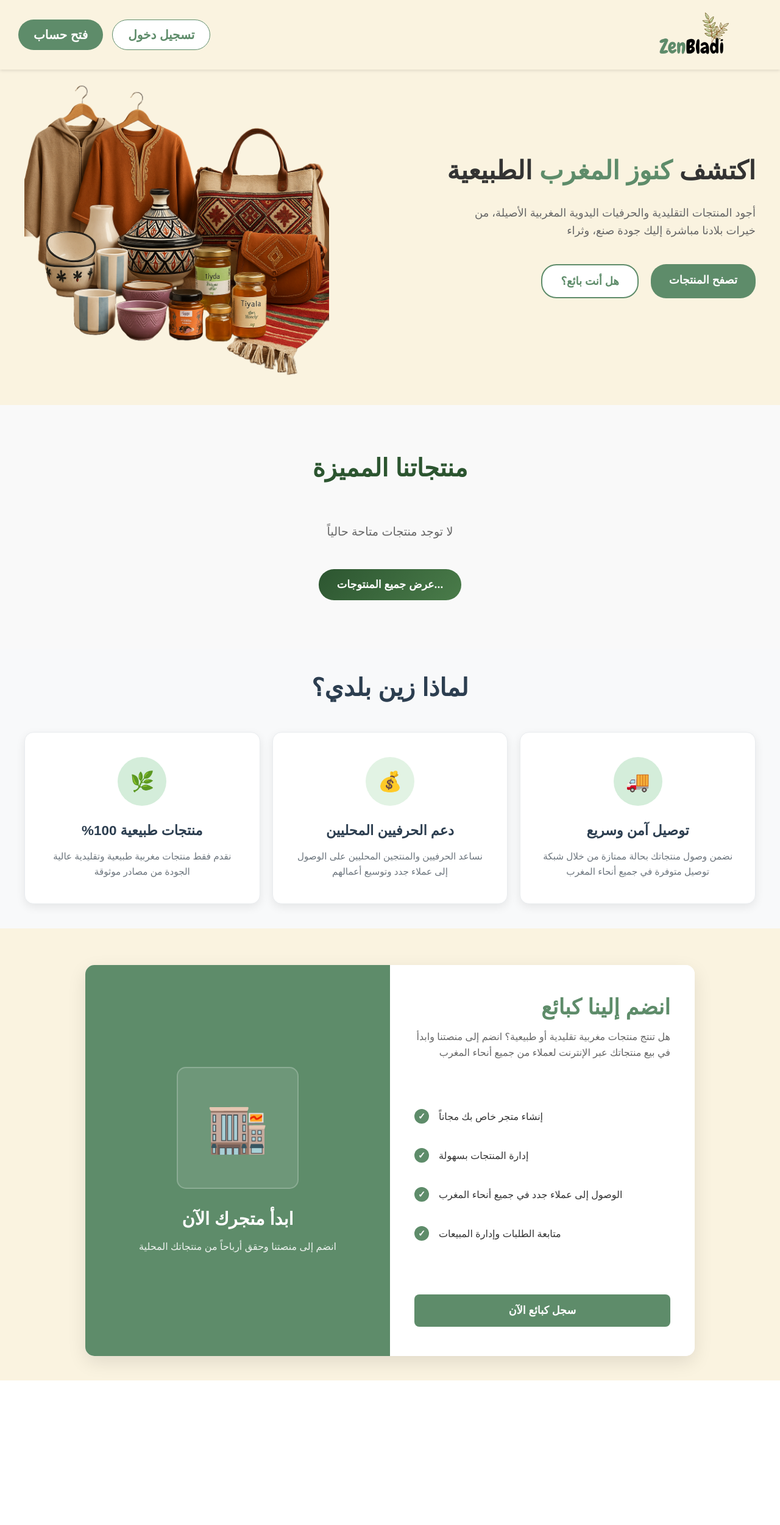
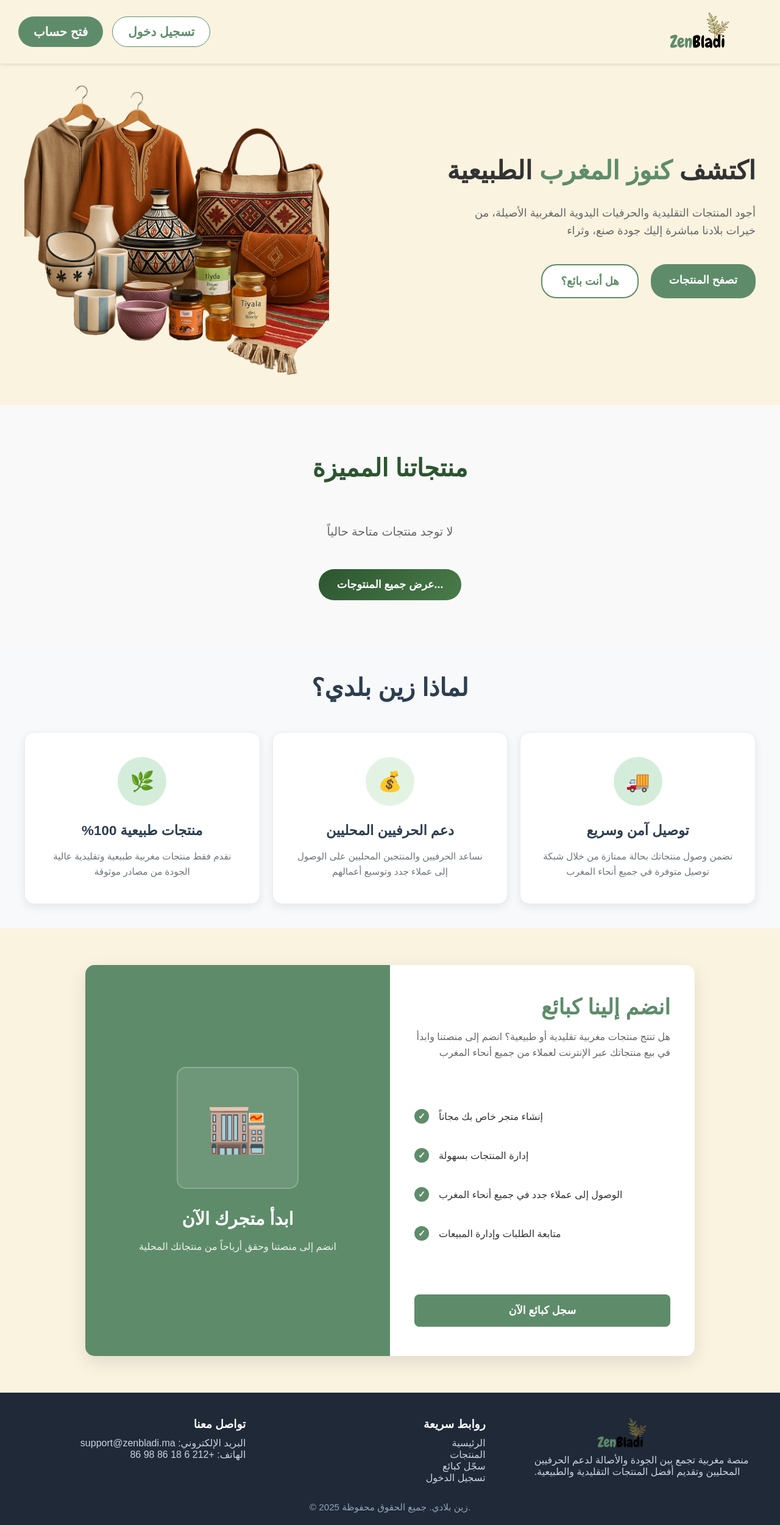
Before and after one commit to ayoub21dev/ZenBladi-V2, a PHP site: page / in a window 1280 px wide. Shown: the whole page at 61% size. Before the commit the page ends 2263 px from the top, so only its background shows below. Run offline with PHP 8.4, Linux system fonts and the light colour scheme; data that the repository does not hold is empty.

Commit message:
feat(footer): add footer section with styling and links for improved navigation

```diff
--- a/Includes/header.php
+++ b/Includes/header.php
@@ -1,6 +1,6 @@
 <!-- header.php -->
 <header class="header" dir="rtl">
- <a href="../frontEnd/index.php"><img src="../Includes/logo.png" alt="ZenBladi Logo" class="logo" style="height:70px; margin-right:50px;"  m/></a>
+ <a href="../frontEnd/index.php"><img src="../Includes/logo.png" alt="ZenBladi Logo" class="logo" style="height:60px; margin-right:50px;"  m/></a>
 
   <div class="nav-buttons">
     <button class="btn btn-outline" id="header-login-btn">تسجيل دخول</button>
@@ -8,5 +8,3 @@
   </div>
 
 </header>
-<!-- You might want to include the script at the end of your main HTML body for better performance -->
-<!-- or ensure it's loaded after the DOM is ready if placed in the head -->
--- /dev/null
+++ b/footer.css
@@ -0,0 +1,70 @@
+/* ========== Footer Styles ========== */
+.footer {
+    background: #1f2937;
+    color: #fff;
+    padding: 40px 0 20px 0;
+    text-align: center;
+    margin-top: 60px;
+    border-top: 1px solid #222c3a;
+}
+.footer .footer-content {
+    max-width: 1200px;
+    margin: auto;
+    display: flex;
+    flex-wrap: wrap;
+    justify-content: space-between;
+    align-items: flex-start;
+    gap: 30px;
+    direction: rtl;
+}
+.footer .footer-content > div {
+    flex: 1 1 0;
+    min-width: 180px;
+    text-align: right;
+}
+.footer .footer-content > div:first-child {
+    text-align: left;
+    align-items: flex-end;
+    display: flex;
+    flex-direction: column;
+    margin-left: 50px;
+}
+
+.footer-logo {
+    height: 50px;
+    margin-bottom: 10px;
+    margin-left: 100px;
+}
+.footer h2 {
+    font-family: 'Almarai', sans-serif;
+    font-size: 1.5rem;
+    margin-bottom: 10px;
+    color: #fff;
+}
+.footer p,
+.footer li,
+.footer a {
+    font-size: 1rem;
+    color: #cbd5e1;
+}
+.footer a {
+    text-decoration: none;
+    transition: color 0.2s;
+}
+.footer a:hover {
+    color: #5E8C6A;
+}
+.footer h3 {
+    margin-bottom: 10px;
+    color: #fff;
+}
+.footer ul {
+    list-style: none;
+    padding: 0;
+    margin: 0;
+}
+.footer-bottom {
+    margin-top: 30px;
+    color: #94a3b8;
+    font-size: 0.95rem;
+}
--- a/frontEnd/Admin/admin.php
+++ b/frontEnd/Admin/admin.php
@@ -411,7 +411,7 @@ try {
         <!-- Sidebar -->
         <div class="sidebar">
             <div class="sidebar-header">
-                <h2>زين بلدي</h2>
+                <img src="../../Includes/logo.png" alt="ZenBladi Logo" style="height:60px; display:block; margin:auto;">
                 <p>لوحة تحكم الإدارة</p>
             </div>
             <ul class="sidebar-menu">
--- a/frontEnd/index.php
+++ b/frontEnd/index.php
@@ -5,7 +5,7 @@ error_reporting(E_ALL);
 require_once '../BackEnd/db.php';
 ?>
  <?php
-// استخراج 6 منتجات فقط مع معلومات التصنيف
+// Max 6
 $sql = "SELECT p.id, p.name, p.description, p.price, p.image, c.name as category_name
 FROM product p
 JOIN category c ON p.category_id = c.id
@@ -31,6 +31,7 @@ try {
     <link rel="stylesheet" href="assest/CSS/index.css">
     <link rel="stylesheet" href="assest/CSS/searchBar.css">
     <link rel="stylesheet" href="../Includes/header.css">
+    <link rel="stylesheet" href="../footer.css">
 
     <title>كنوز المغرب الطبيعية</title>
     <style>
@@ -229,4 +230,34 @@ try {
         }
     </script>
 </body>
+    <!-- ========== Footer ========== -->
+    <footer class="footer">
+        <div class="footer-content">
+            <div>
+                <img src="../Includes/logo.png" alt="ZenBladi Logo" class="footer-logo">
+
+                <p>منصة مغربية تجمع بين الجودة والأصالة لدعم الحرفيين المحليين وتقديم أفضل المنتجات التقليدية والطبيعية.</p>
+            </div>
+
+            <div>
+                <h3>روابط سريعة</h3>
+                <ul>
+                    <li><a href="index.php">الرئيسية</a></li>
+                    <li><a href="alll_Product.php">المنتجات</a></li>
+                    <li><a href="SignUpSeller.php">سجّل كبائع</a></li>
+                    <li><a href="login.php">تسجيل الدخول</a></li>
+                </ul>
+            </div>
+
+            <div>
+                <h3>تواصل معنا</h3>
+                <p>البريد الإلكتروني: <a href="mailto:support@zenbladi.ma">support@zenbladi.ma</a></p>
+                <p>الهاتف: <a href="tel:+212600000000">+212 6 18 86 98 86</a></p>
+            </div>
+        </div>
+
+        <div class="footer-bottom">
+            &copy; 2025 زين بلادي. جميع الحقوق محفوظة.
+        </div>
+    </footer>
 </html>
```
Also changed, not shown: frontEnd/Admin/manage-sellers.php (+2 -21 lines), frontEnd/Admin/manage-users.php (+0 -18 lines), frontEnd/Admin/manager-sellers.php (deleted).
